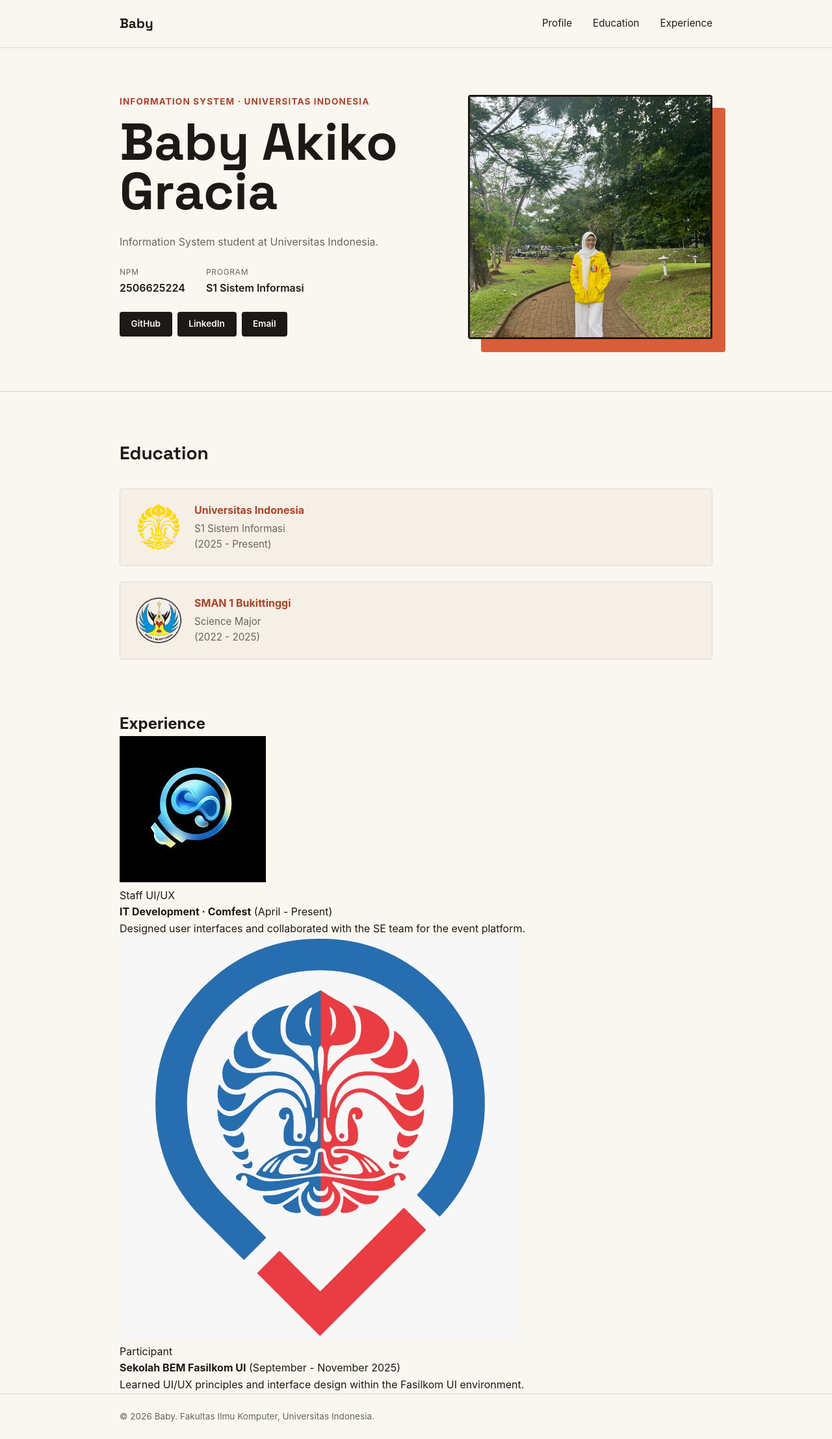
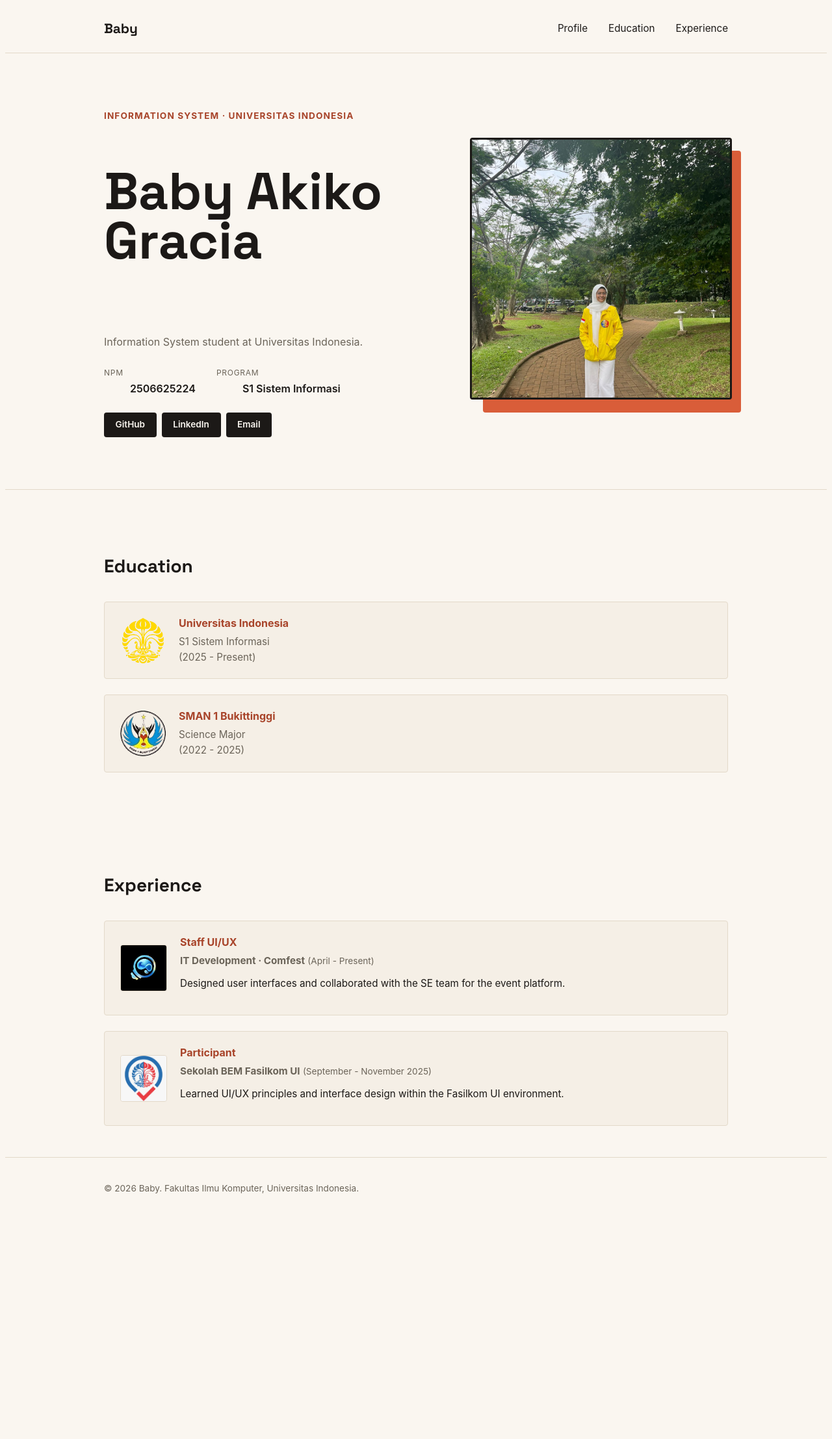
Before and after one commit to babyakiko/myportofolio, a Django app: page / in a window 1280 px wide. Shown: the whole page at 65% size. After the commit the page ends 1837 px from the top, so only its background shows below. Run offline with Django 5.2, Linux system fonts and the light colour scheme.

Commit message:
style: menambahkan CSS styling untuk section experience

```diff
--- a/static/css/style.css
+++ b/static/css/style.css
@@ -1,3 +1,5 @@
+CSS
+
 * {
     margin: 0;
     padding: 0;
@@ -181,7 +183,7 @@ h1, .brand {
     border-top: 1px solid var(--line);
 }
 
-.education-title {
+.education-title, .experience-title {
     font-family: "Space Grotesk", -apple-system, sans-serif;
     font-size: 1.75rem;
     font-weight: 700;
@@ -189,13 +191,13 @@ h1, .brand {
     color: var(--ink);
 }
 
-.education-list {
+.education-list, .experience-list {
     display: flex;
     flex-direction: column;
     gap: 1.5rem;
 }
 
-.education-row {
+.education-row, .experience-row {
     display: flex;
     align-items: center;
     gap: 1.25rem;
@@ -206,18 +208,18 @@ h1, .brand {
     transition: transform 0.2s ease, border-color 0.2s ease;
 }
 
-.education-row:hover {
+.education-row:hover, .experience-row:hover {
     border-color: var(--accent);
 }
 
-.education-row dt {
+.education-row dt, .experience-row dt {
     color: var(--accent-dark);
     font-weight: 700;
     font-size: 1rem;
     margin-bottom: 0.2rem;
 }
 
-.education-row dd {
+.education-row dd, .experience-row dd {
     color: var(--text-muted);
     font-size: 0.95rem;
     margin-left: 0;
@@ -239,6 +241,32 @@ h1, .brand {
     object-fit: contain;
     padding: 0;
     background: none;
+    flex-shrink: 0;
+}
+
+.experience, .skills {
+    padding: 3rem 0;
+}
+
+.experience-date {
+    display: inline-block;
+    font-size: 0.85rem;
+    color: var(--text-muted);
+    margin-bottom: 0.5rem;
+}
+
+.experience-desc {
+    color: var(--ink);
+    font-size: 0.95rem;
+    margin-top: 0.25rem;
+}
+
+.experience-img {
+    width: 70px;
+    height: 70px;
+    object-fit: cover;
+    border-radius: var(--radius);
+    border: 1px solid var(--line);
     flex-shrink: 0;
 }
 
```
